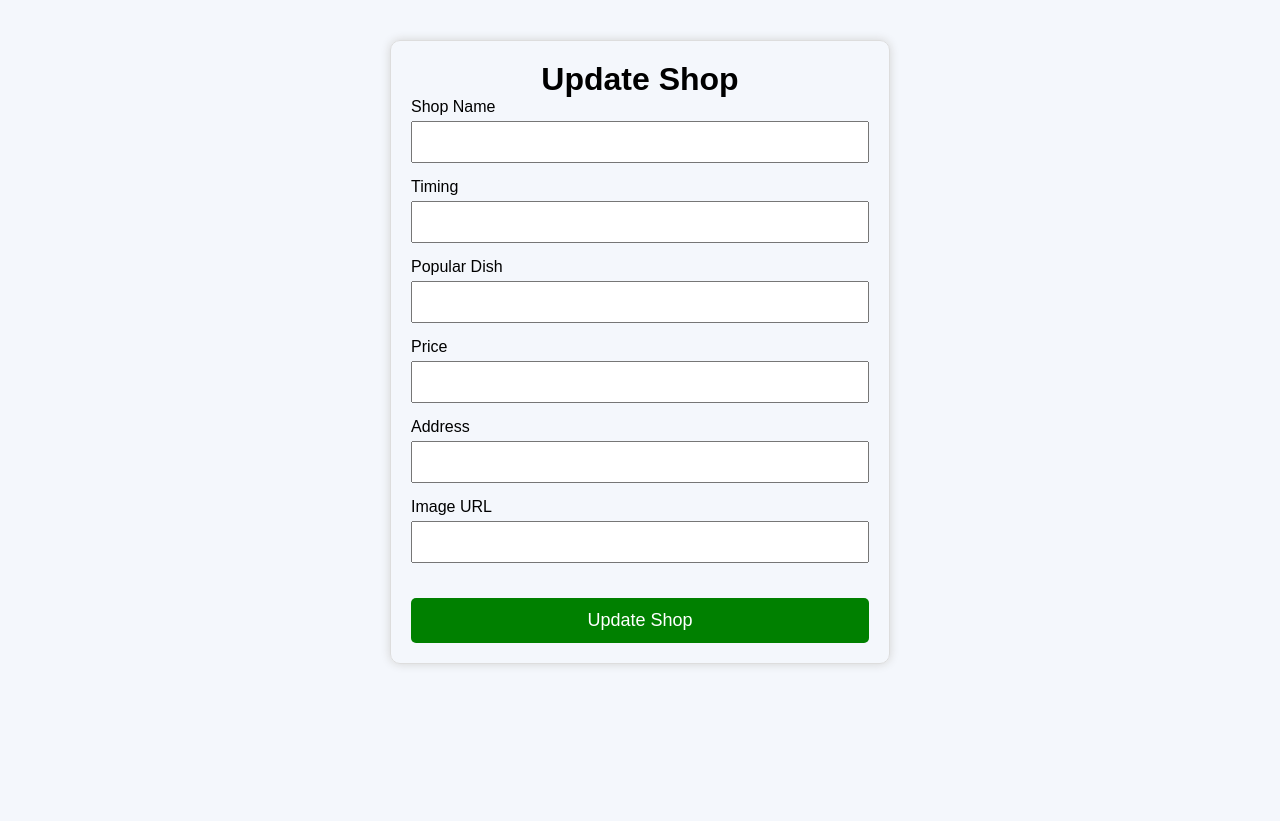
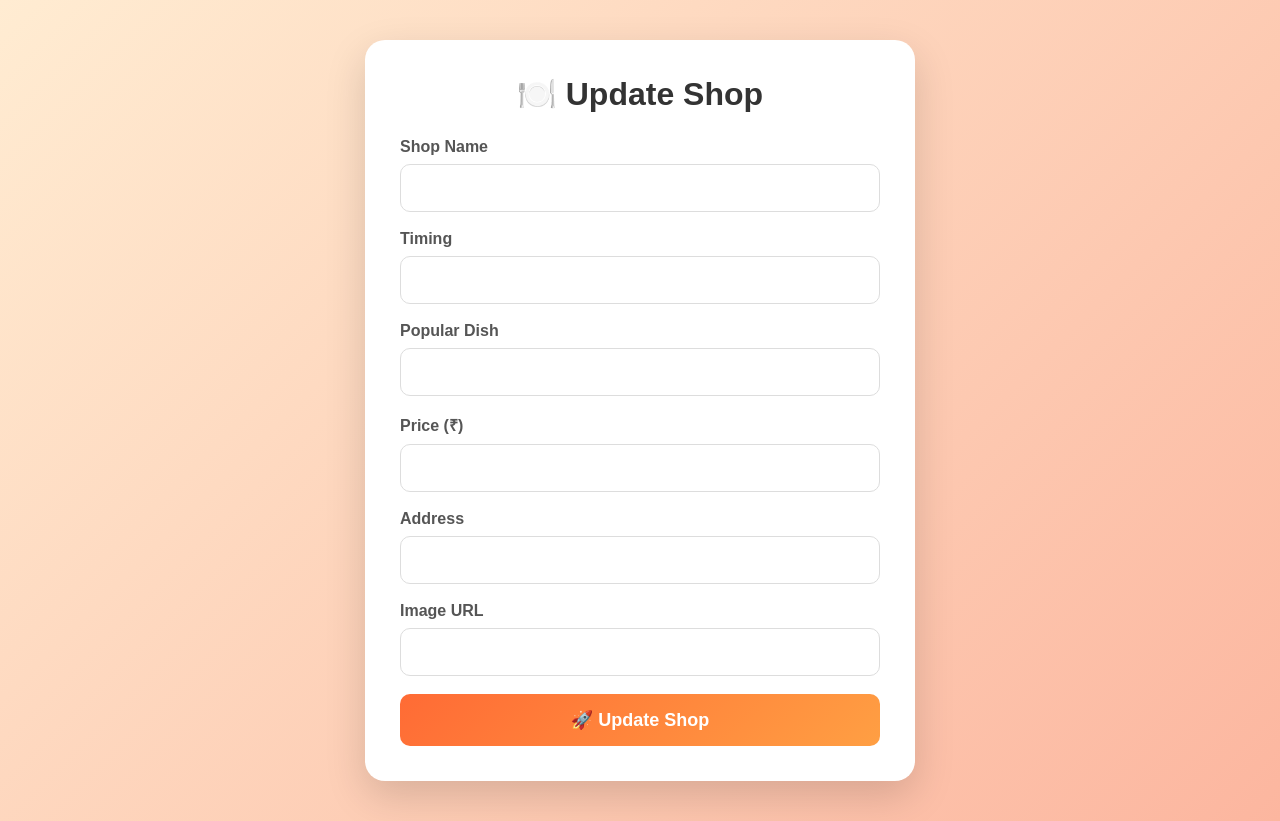
Before and after one commit to anjali22-05/Street-Food-App, a React (Create React App) app: page /editShop/1 in a window 1280 px wide. Before the commit the page ends 800 px from the top, so only its background shows below. Built offline with nearby package versions, Linux system fonts and the light colour scheme; no server answers.

Commit message:
add the css in edit page for make more attractive

```diff
--- a/src/component/EditShop.js
+++ b/src/component/EditShop.js
@@ -26,7 +26,6 @@ const EditShop = () => {
       const res = await axios.get(
         `http://localhost:5001/shop/viewShop/${id}`
       );
-
       setShop(res.data);
     } catch (error) {
       console.log(error);
@@ -53,7 +52,6 @@ const EditShop = () => {
       );
 
       alert("Shop Updated Successfully");
-
       navigate("/viewShops");
     } catch (error) {
       console.log(error);
@@ -62,30 +60,138 @@ const EditShop = () => {
   };
 
   if (loading) {
-    return (
-      <h2 style={{ textAlign: "center" }}>
-        Loading...
-      </h2>
-    );
+    return <h2 className="loading">Loading...</h2>;
   }
 
   return (
-    <div
-      style={{
-        width: "500px",
-        margin: "40px auto",
-        padding: "20px",
-        border: "1px solid #ddd",
-        borderRadius: "10px",
-        boxShadow: "0px 0px 10px lightgray",
-      }}
-    >
-      <h1 style={{ textAlign: "center" }}>
-        Update Shop
-      </h1>
+    <>
+      <style>{`
+        *{
+          margin:0;
+          padding:0;
+          box-sizing:border-box;
+          font-family:Arial, Helvetica, sans-serif;
+        }
+
+        body{
+          background:linear-gradient(135deg,#ffecd2,#fcb69f);
+        }
+
+        .page{
+          min-height:100vh;
+          display:flex;
+          justify-content:center;
+          align-items:center;
+          padding:40px 20px;
+        }
+
+        .card{
+          width:100%;
+          max-width:550px;
+          background:white;
+          padding:35px;
+          border-radius:20px;
+          box-shadow:0 15px 40px rgba(0,0,0,.15);
+          animation:fade .6s ease;
+        }
+
+        h1{
+          text-align:center;
+          color:#333;
+          margin-bottom:25px;
+        }
+
+        .group{
+          margin-bottom:18px;
+        }
+
+        label{
+          display:block;
+          margin-bottom:8px;
+          color:#555;
+          font-weight:bold;
+        }
+
+        input{
+          width:100%;
+          padding:14px;
+          border:1px solid #ddd;
+          border-radius:10px;
+          font-size:16px;
+          outline:none;
+          transition:.3s;
+        }
+
+        input:focus{
+          border-color:#ff6b35;
+          box-shadow:0 0 8px rgba(255,107,53,.3);
+        }
+
+        .preview{
+          width:100%;
+          height:220px;
+          object-fit:cover;
+          border-radius:10px;
+          margin:15px 0;
+          border:2px solid #eee;
+        }
+
+        button{
+          width:100%;
+          padding:15px;
+          background:linear-gradient(135deg,#ff6b35,#ff9f43);
+          color:white;
+          border:none;
+          border-radius:10px;
+          font-size:18px;
+          cursor:pointer;
+          transition:.3s;
+          font-weight:bold;
+        }
+
+        button:hover{
+          transform:translateY(-3px);
+          box-shadow:0 10px 25px rgba(255,107,53,.35);
+        }
+
+        .loading{
+          text-align:center;
+          margin-top:100px;
+        }
+
+        @keyframes fade{
+          from{
+            opacity:0;
+            transform:translateY(30px);
+          }
+          to{
+            opacity:1;
+            transform:translateY(0);
+          }
+        }
+
+        @media(max-width:600px){
+          .card{
+            padding:25px;
+          }
+
+          h1{
+            font-size:24px;
+          }
+
+          button{
+            font-size:16px;
+          }
+        }
+      `}</style>
+
+      <div className="page">
+        <div className="card">
+          <h1>🍽️ Update Shop</h1>
 
           <form onSubmit={updateShop}>
 
+            <div className="group">
               <label>Shop Name</label>
               <input
                 type="text"
@@ -93,9 +199,10 @@ const EditShop = () => {
                 value={shop.shopName}
                 onChange={handleChange}
                 required
-          style={inputStyle}
               />
+            </div>
 
+            <div className="group">
               <label>Timing</label>
               <input
                 type="text"
@@ -103,9 +210,10 @@ const EditShop = () => {
                 value={shop.timing}
                 onChange={handleChange}
                 required
-          style={inputStyle}
               />
+            </div>
 
+            <div className="group">
               <label>Popular Dish</label>
               <input
                 type="text"
@@ -113,19 +221,21 @@ const EditShop = () => {
                 value={shop.popularDish}
                 onChange={handleChange}
                 required
-          style={inputStyle}
               />
+            </div>
 
-        <label>Price</label>
+            <div className="group">
+              <label>Price (₹)</label>
               <input
                 type="number"
                 name="price"
                 value={shop.price}
                 onChange={handleChange}
                 required
-          style={inputStyle}
               />
+            </div>
 
+            <div className="group">
               <label>Address</label>
               <input
                 type="text"
@@ -133,46 +243,36 @@ const EditShop = () => {
                 value={shop.address}
                 onChange={handleChange}
                 required
-          style={inputStyle}
               />
+            </div>
 
+            <div className="group">
               <label>Image URL</label>
               <input
                 type="text"
                 name="image"
                 value={shop.image}
                 onChange={handleChange}
-          style={inputStyle}
               />
+            </div>
 
-        <button
-          type="submit"
-          style={{
-            width: "100%",
-            padding: "12px",
-            marginTop: "20px",
-            background: "green",
-            color: "white",
-            border: "none",
-            cursor: "pointer",
-            fontSize: "18px",
-            borderRadius: "5px",
-          }}
-        >
-          Update Shop
+            {shop.image && (
+              <img
+                src={shop.image}
+                alt="Shop"
+                className="preview"
+              />
+            )}
+
+            <button type="submit">
+              🚀 Update Shop
             </button>
 
           </form>
         </div>
+      </div>
+    </>
   );
 };
 
-const inputStyle = {
-  width: "100%",
-  padding: "10px",
-  marginBottom: "15px",
-  marginTop: "5px",
-  fontSize: "16px",
-};
-
 export default EditShop;
```
Lines whose indentation alone changed are shown as unchanged.
